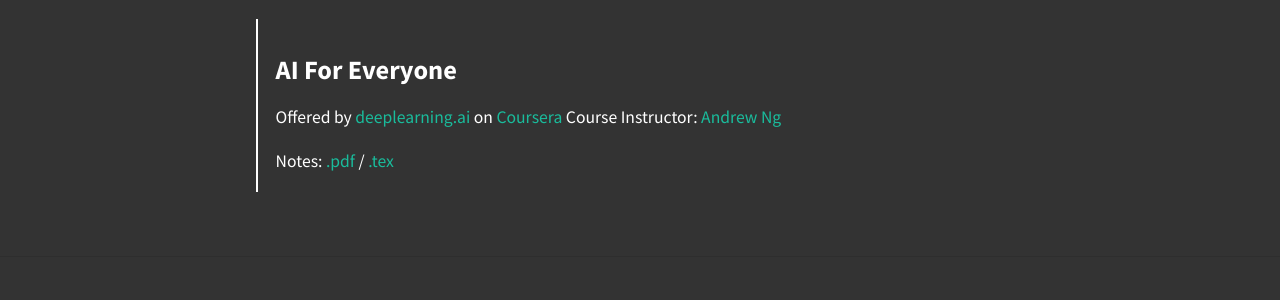
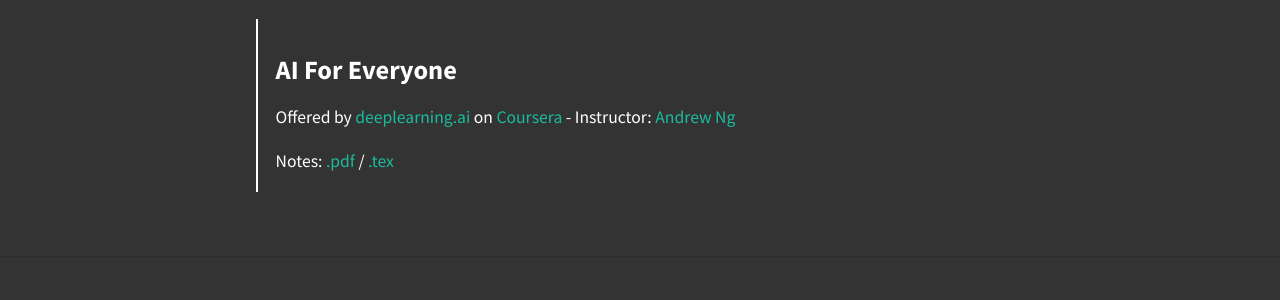
Before and after one commit to omprabhu31/omprabhu31.github.io, a Jekyll site: the page built from academics/notes.md, in a window 1280 px wide. Shown: the part 622-922 px from the top of the page. Built offline with Jekyll 4.4.1, drawn with Linux system fonts in a browser that asks for light colours; nearby versions of some CDN libraries.

Commit message:
fixed another oopsie

```diff
--- a/academics/notes.md
+++ b/academics/notes.md
@@ -10,7 +10,6 @@
 You can find some handy documentation over here that I've been maintaining for some academic courses (or academic-related courses), taken both at IIT Bombay as well as on other platforms like Coursera, Udemy, etc. In case you came for the documentation of the various Gamedev courses I've pursued, you can check them out [here](/gamedev/courses/).
 
 > <h3>AI For Everyone</h3>
-> Offered by [deeplearning.ai](https://www.deeplearning.ai/) on [Coursera](https://www.coursera.org/)
-> Course Instructor: [Andrew Ng](https://www.coursera.org/instructor/andrewng)
+> Offered by [deeplearning.ai](https://www.deeplearning.ai/) on [Coursera](https://www.coursera.org/) - Instructor: [Andrew Ng](https://www.coursera.org/instructor/andrewng)
 >
 > Notes: [.pdf](/academics/docs/ai_for_everyone/AI for Everyone.pdf) / [.tex](https://github.com/omprabhu31/omprabhu31.github.io/blob/master/academics/docs/ai_for_everyone/AI%20for%20Everyone.tex)
```
